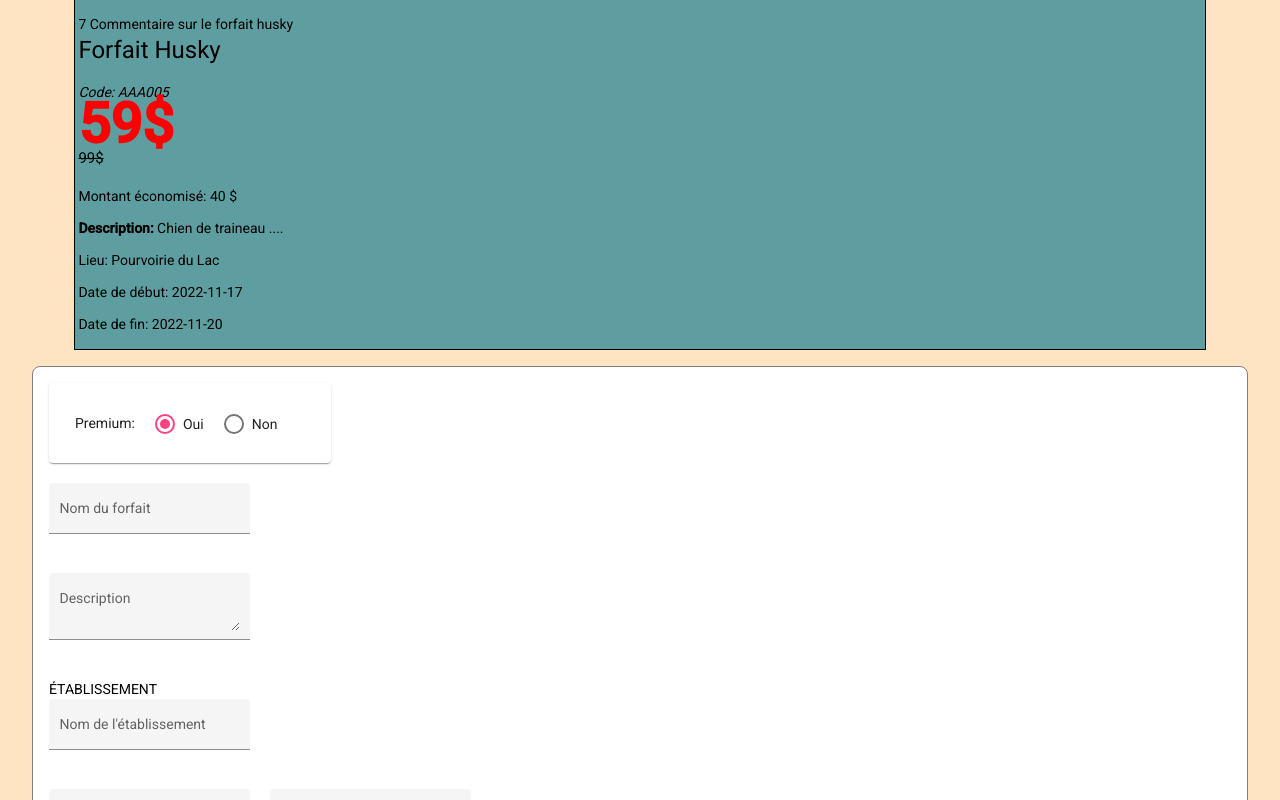
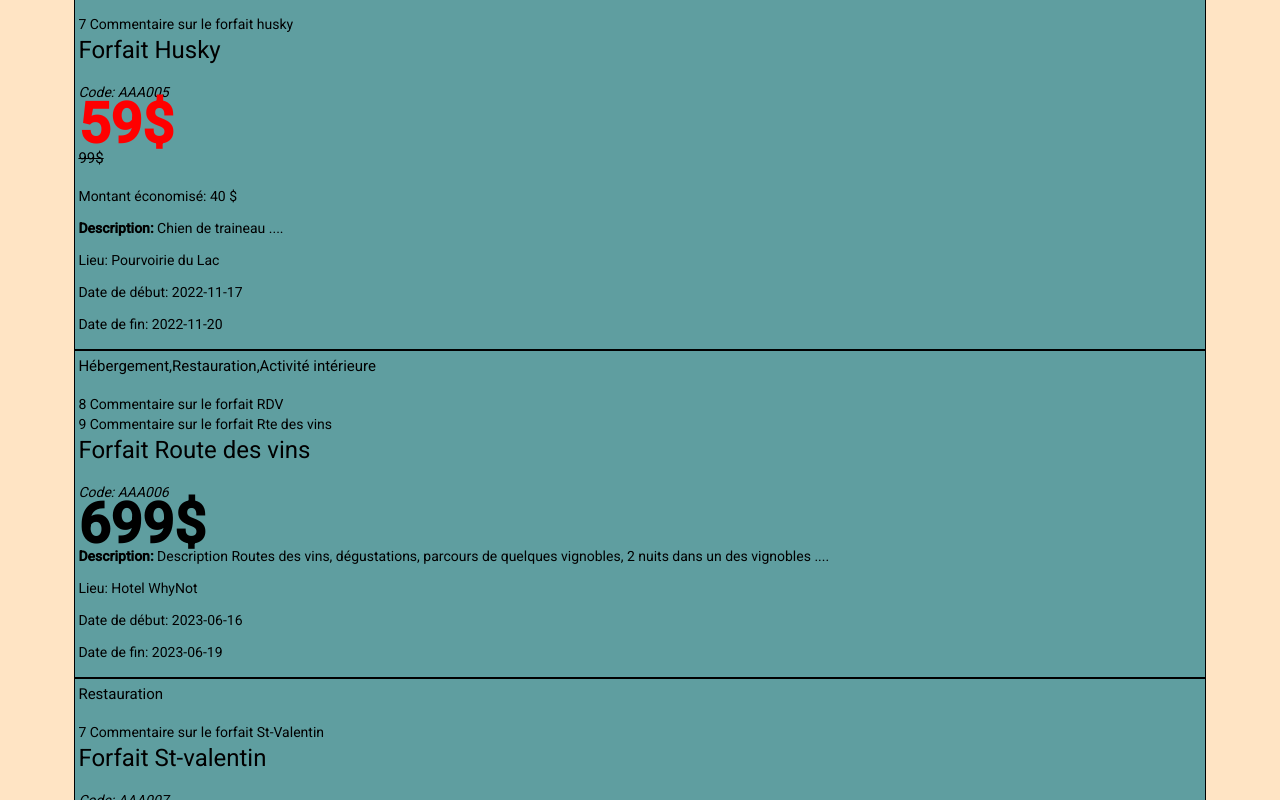
Before and after one commit to angelayke/PRGM-Web3-exercice-forfaiterie, an Angular app: page / in a window 1280 px wide. Shown: the part 2000-2800 px from the top of the page. Built offline with nearby package versions, Linux system fonts and the light colour scheme.

Commit message:
ajout quelques forfaits

```diff
--- a/src/app/mock-forfaits.ts
+++ b/src/app/mock-forfaits.ts
@@ -87,5 +87,35 @@ export const FORFAITS: Forfait[] = [
         avis: [
           {note:7, commentaires:'Commentaire sur le forfait husky'},
       ]
+      },
+
+      {
+        nom: 'Forfait Route des vins',
+        description: 'Description Routes des vins, dégustations, parcours de quelques vignobles, 2 nuits dans un des vignobles ....',
+        code: 'AAA006',
+        categories:['Hébergement', 'Restauration', 'Activité intérieure'],
+        etablissement: ETABLISSEMENTS[1],
+        dateDebut: '2023-06-16',
+        dateFin: '2023-06-19',
+        prix: 699,
+        premium: true,
+        avis: [
+            {note: 8, commentaires:'Commentaire sur le forfait RDV'},
+            {note: 9, commentaires: 'Commentaire sur le forfait Rte des vins'},
+        ]
+      },
+
+      {
+        nom: 'Forfait St-valentin',
+        description: 'Profitez d une belle soirée à deux pour déguster notre table dhôte de 5 services, Souper sur bateau mouche pour 2 personnes ....',
+        code: 'AAA007',
+        categories:[ 'Restauration'],
+        dateDebut: '2023-02-14',
+        dateFin: '2023-11-14',
+        prix: 149,
+        premium: false,
+        avis: [
+          {note:7, commentaires:'Commentaire sur le forfait St-Valentin'},
+      ]
       }
 ]
```
